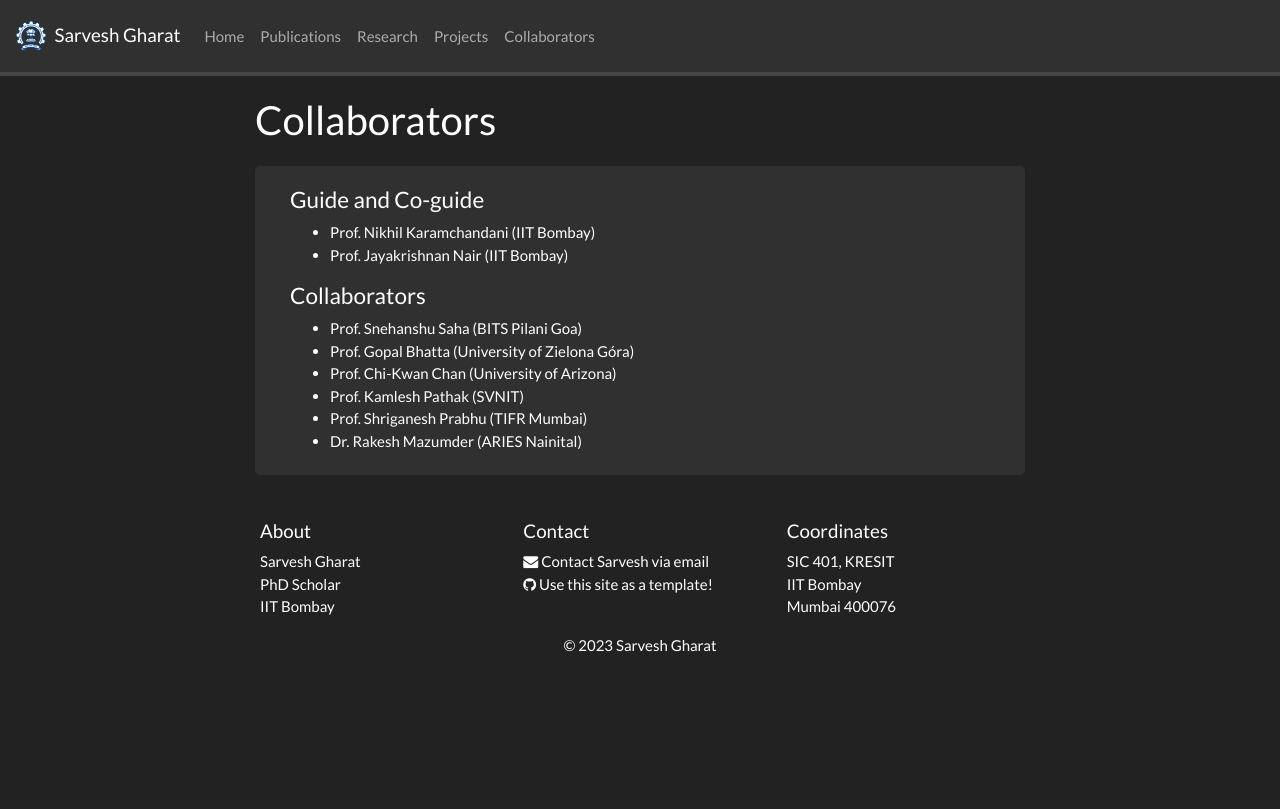
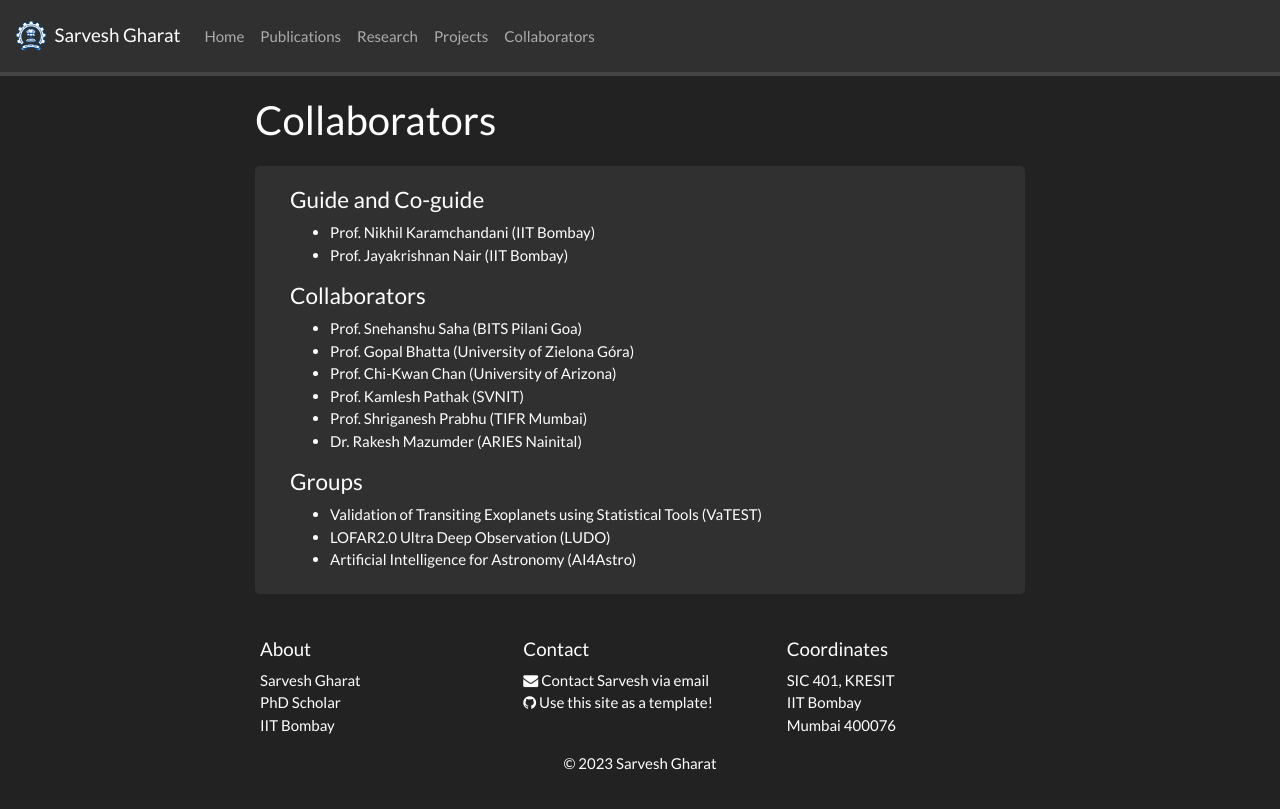
Before and after one commit to SarveshVGharat/SarveshVGharat.github.io, a Jekyll site: the page built from _pages/collaborators.md, in a window 1280 px wide. Shown: the top 809 px of the page. Built offline with Jekyll 4.4.1, drawn with Linux system fonts in a browser that asks for light colours; nearby versions of some CDN libraries; a style sheet for code colours, icons or effects is not loaded.

Commit message:
Update collaborators.md

```diff
--- a/_pages/collaborators.md
+++ b/_pages/collaborators.md
@@ -50,5 +50,12 @@ iframe {
 <li> Dr. Rakesh Mazumder (ARIES Nainital) </li>
 </ul>
 
+<h4>Groups</h4>
+<ul>
+<li> Validation of Transiting Exoplanets using Statistical Tools (VaTEST) </li>
+<li> LOFAR2.0 Ultra Deep Observation (LUDO) </li>
+<li> Artificial Intelligence for Astronomy (AI4Astro) </li>
+</ul>
+
 </div>
 </div>
```
